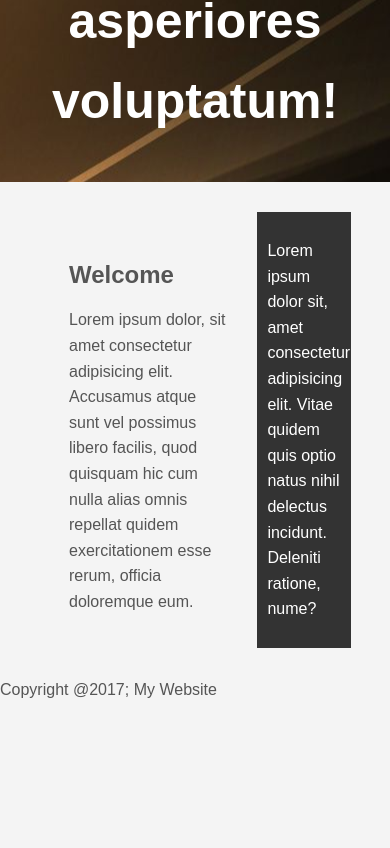
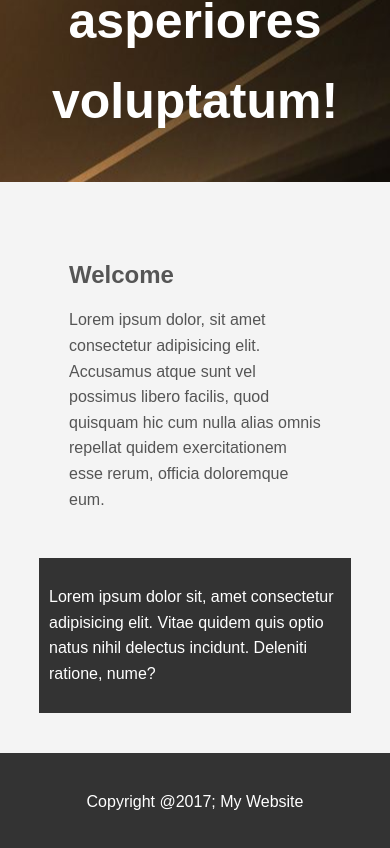
Before and after one commit to JKGills12/cssPractice, a plain HTML site: page myWebsite/index.html in a window 390 px wide. Shown: the part 937-1785 px from the top of the page. Before the commit the page ends 1655 px from the top, so only its background shows below. Drawn offline with Linux system fonts and the light colour scheme.

Commit message:
added @media to keep content in flow with browser.

```diff
--- a/myWebsite/css/style.css
+++ b/myWebsite/css/style.css
@@ -81,3 +81,27 @@ body{
 }
 
 /* This will float the #sidebar to the right with a dark grey background */
+
+#main-footer{
+    background:#333;
+    color:#fff;
+    text-align: center;
+    padding: 20px;
+    margin-top:40px;
+}
+
+/* This code created a footer with a dark grey background and text-aligned center. */
+
+@media(max-width:600px){
+    #main{
+        width:100%;
+        float: none;
+    }
+
+    #sidebar{
+        width:100%;
+        float: none;
+    }
+}
+
+/* This code makes sure any style we put in here are only going to be in effect if it's under 600px. It will keep the #main and #sidebar from floating */
```
